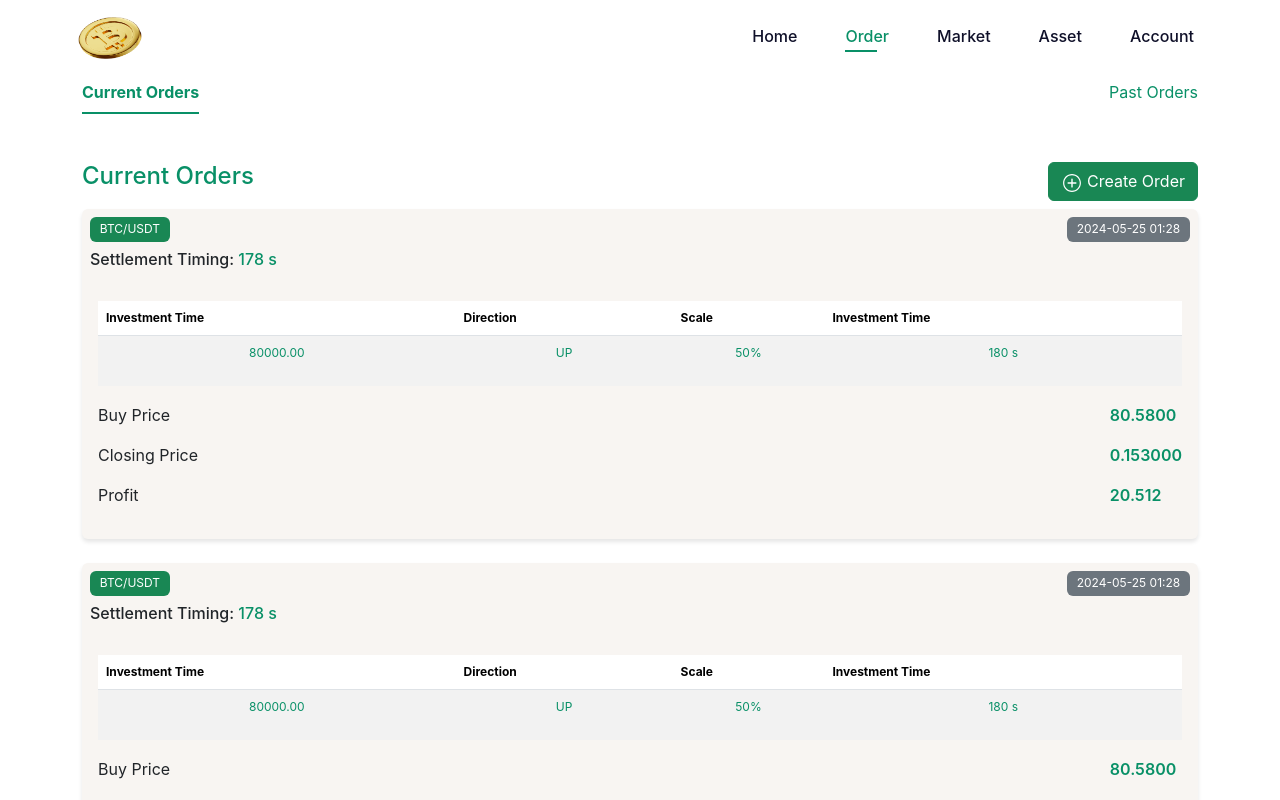
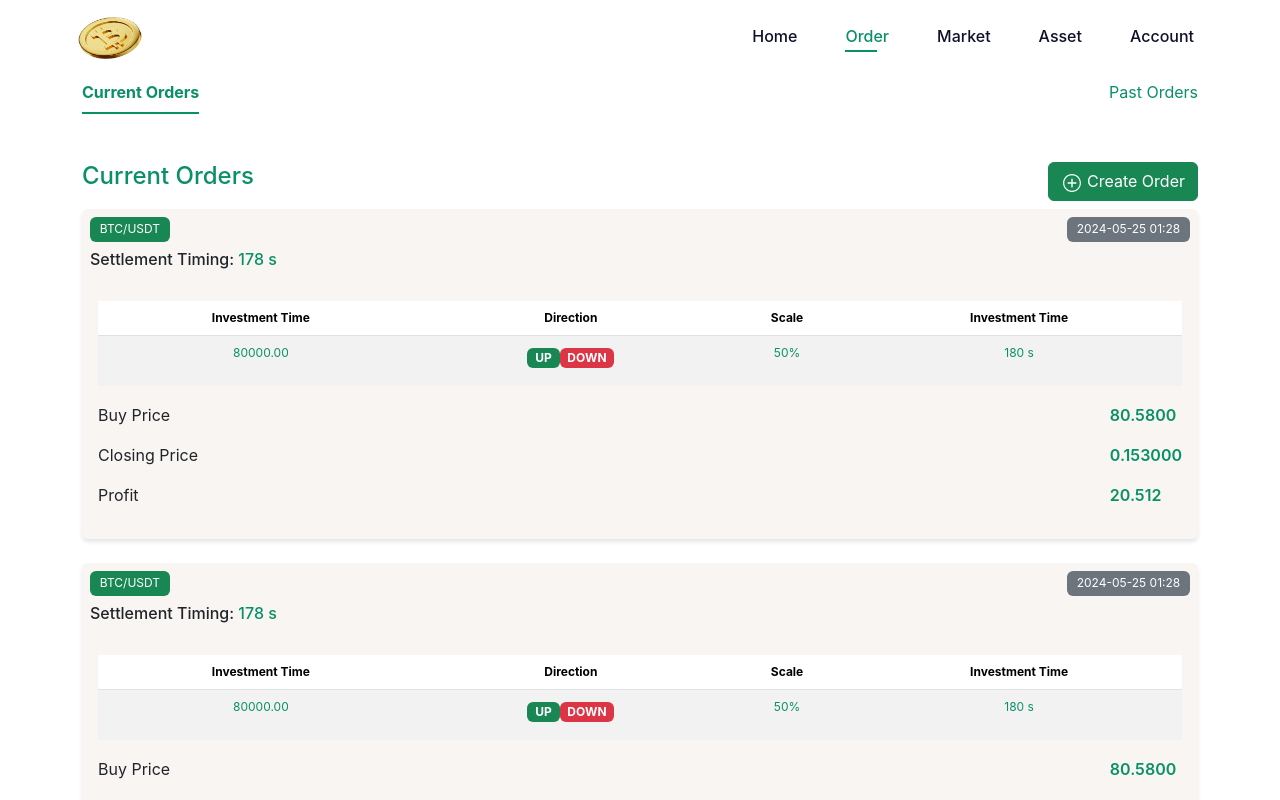
Before and after one commit to robinhood6996/crypto, a React (Vite) app: page /orders in a window 1280 px wide. Shown: the top 800 px of the page. Built offline with nearby package versions, Linux system fonts and the light colour scheme.

Commit message:
update order design

```diff
--- a/src/pages/Orders/Order.tsx
+++ b/src/pages/Orders/Order.tsx
@@ -22,7 +22,7 @@ const Order = () => {
             <div className="w-100">
               <Table responsive="sm" striped>
                 <thead>
-                    <tr>
+                  <tr className="text-center">
                     <th className="fs-12px">Investment Time</th>
                     <th className="fs-12px">Direction</th>
                     <th className="fs-12px">Scale</th>
@@ -35,7 +35,16 @@ const Order = () => {
                       <p className="fs-12px text--primary">80000.00</p>
                     </td>
                     <td>
-                        <p className="fs-12px text--primary">UP</p>
+                      <Badge bg="success">
+                        <p className="fs-12px text--primary text-white mb-0">
+                          UP
+                        </p>
+                      </Badge>
+                      <Badge bg="danger">
+                        <p className="fs-12px text--primary text-white mb-0">
+                          DOWN
+                        </p>
+                      </Badge>
                     </td>
                     <td>
                       <p className="fs-12px text--primary">50%</p>
```
Lines whose indentation alone changed are shown as unchanged.
